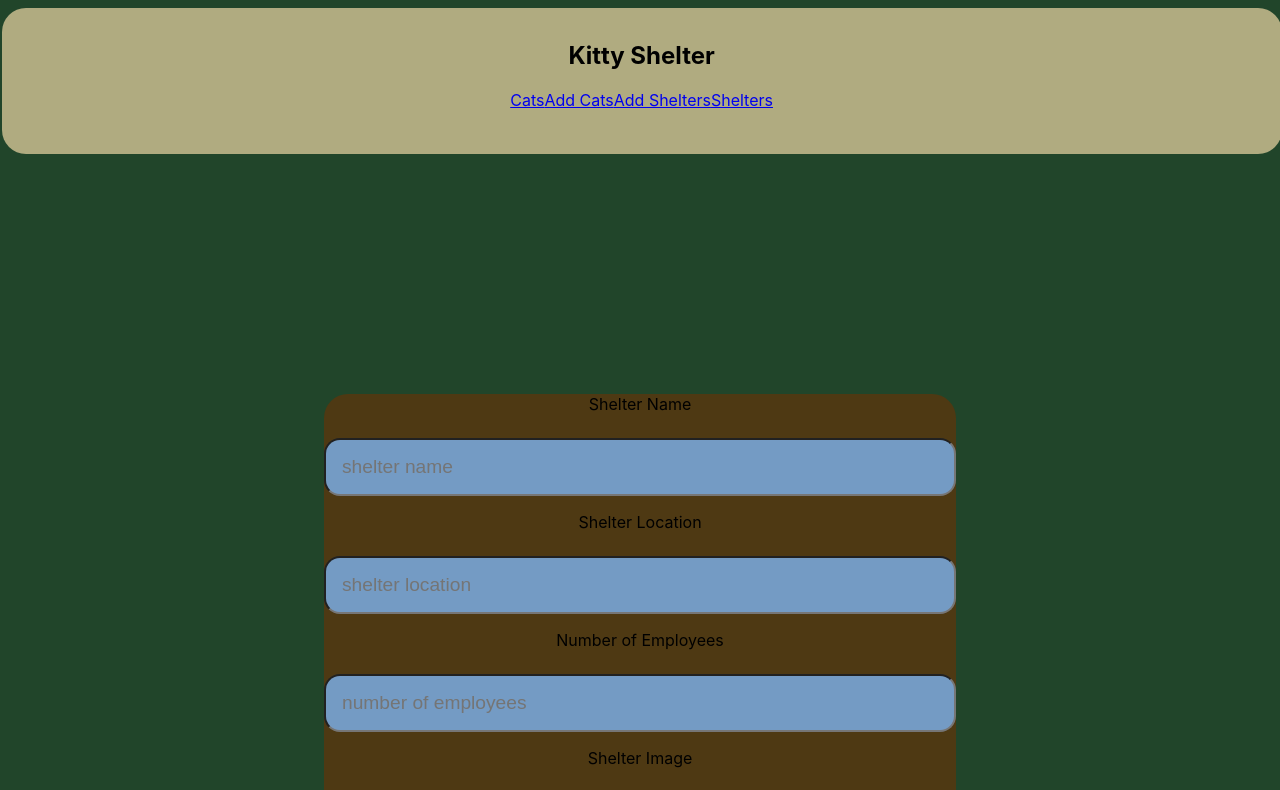
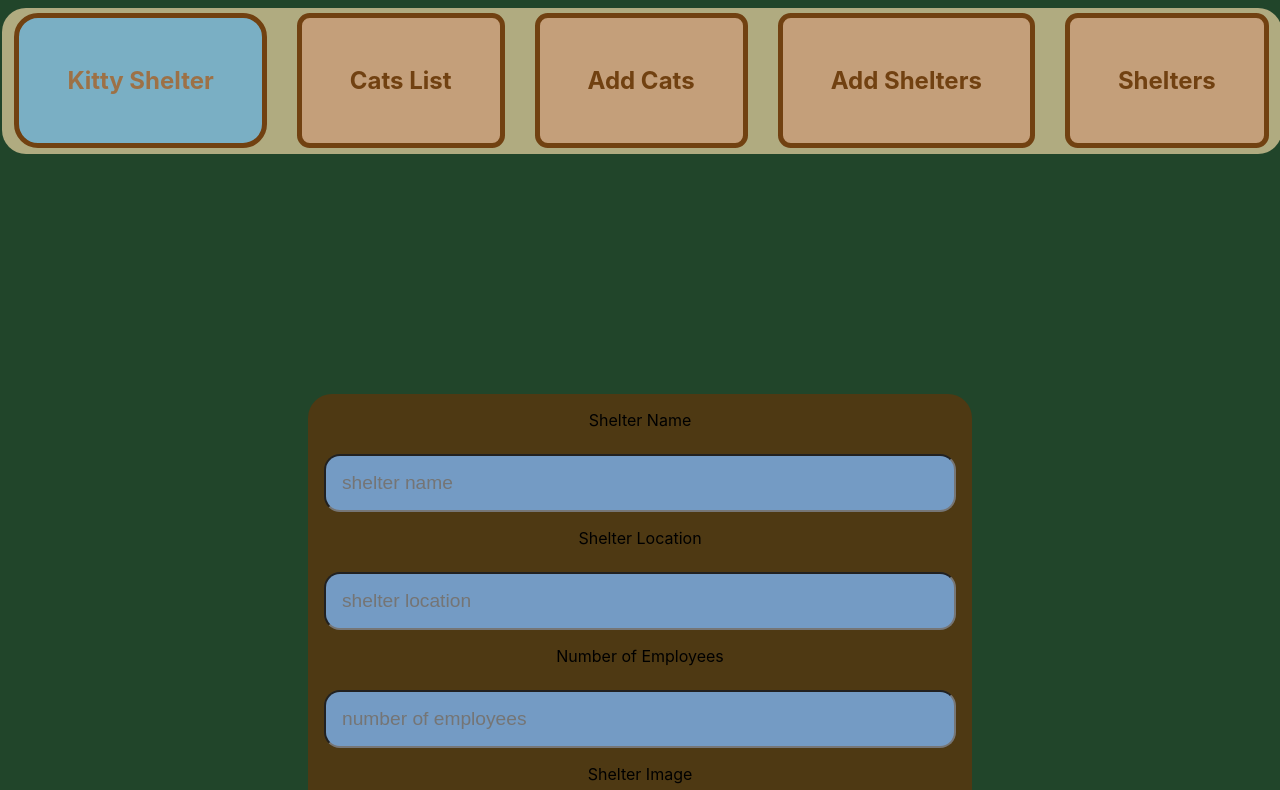
Before and after one commit to JamesSalcedo001/front, a React (Create React App) app: page /addshelterform in a window 1280 px wide. Shown: the top 790 px of the page. Built offline with nearby package versions, Linux system fonts and the light colour scheme; no server answers.

Commit message:
changed some css in the header

```diff
--- a/src/App.css
+++ b/src/App.css
@@ -65,11 +65,37 @@ code {
   margin-bottom: 30vh;
   width: 98vw;
   margin-left: -0.5vw;
+  display: flex;
+  justify-content: space-between;
+  align-items: center;
+}
+
+.navButtons {
+  background-color: rgb(196, 159, 122);
+  color: rgb(113, 65, 17);
+  text-decoration: none;
+  font-size: x-large;
+  font-weight:bold;
+  display: inline-block;
+  /* margin-right: 3vw; */
+  padding: 6vh;
+  border-radius: 1vw;
+  border: 0.4vw solid rgb(113, 65, 17);
+}
+
+#title {
+  background-color: rgb(122, 175, 196);
+  border-radius: 3vh;
+  border: 0.4vw solid rgb(113, 65, 17);
+  color: rgb(157, 113, 70);
+  padding: 6vh;
 }
 
 .formStyle {
   display: flex;
   flex-direction: column;
+  justify-content: center;
+  padding: 2vh;
   border-radius: 3vh;
   text-align: center;
   background-color: rgb(78, 57, 19);
--- a/src/Header.js
+++ b/src/Header.js
@@ -1,13 +1,13 @@
 import {NavLink} from "react-router-dom"
 function Header() {
     return (
-        <header id="headerSection">
-            <nav>
-                <h1>Kitty Shelter</h1>
-                <NavLink exact to="/cats">Cats</NavLink>
-                <NavLink exact to="/addcatform">Add Cats</NavLink>
-                <NavLink exact to="/addshelterform">Add Shelters</NavLink>
-                <NavLink exact to="/shelters">Shelters</NavLink>
+        <header>
+            <nav id="headerSection">
+                <h1 id="title">Kitty Shelter</h1>
+                <NavLink className="navButtons" exact to="/cats">Cats List</NavLink>
+                <NavLink className="navButtons" exact to="/addcatform">Add Cats</NavLink>
+                <NavLink className="navButtons" exact to="/addshelterform">Add Shelters</NavLink>
+                <NavLink className="navButtons" exact to="/shelters">Shelters</NavLink>
             </nav>
         </header>
     )
```
